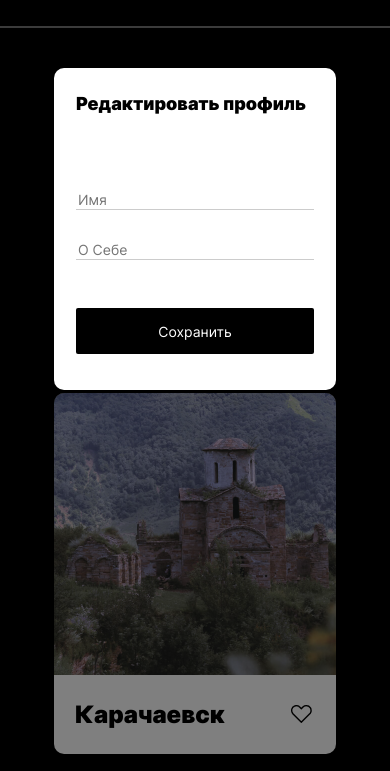
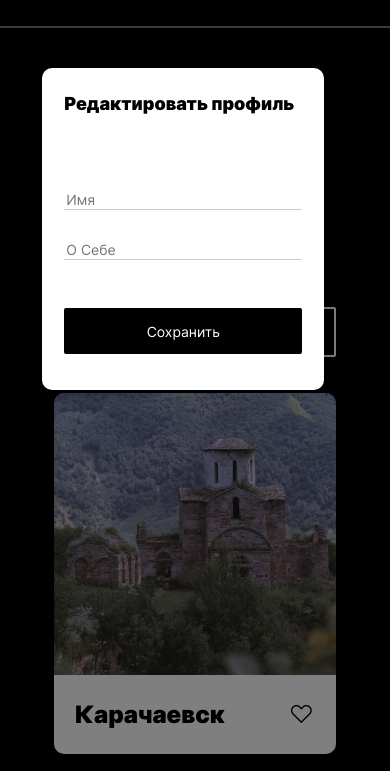
Before and after one commit to evvlboro/mesto, a plain HTML site: page index.html in a window 390 px wide. Shown: the part 56-827 px from the top of the page. Drawn offline with Linux system fonts and the light colour scheme.

Commit message:
feat: правки для popup

```diff
--- a/blocks/popup/popup.css
+++ b/blocks/popup/popup.css
@@ -1,6 +1,7 @@
 .popup {
-  width: 100vw;/*почему-то при значении 100vh появляется горизонтальный скролл box-sizing: border-box; не помогает*/
-  height: 100vh;
+  width: 96vw;/*почему-то при значении 100vh появляется горизонтальный скролл box-sizing: border-box; не помогает*/
+  /*height: 100vh;*/
+  height: 1068px;
   background-color: rgba(0,0,0,0.5);
   position: absolute;
   top: 0;
@@ -10,8 +11,22 @@
   margin-top: 155px;
 }
 
+@media (max-width: 1024px) {
+  .popup {
+    height: 1448px;
+  }
+}
+
+@media (max-width: 600px) {
+  .popup {
+    height: 2610px;
+  }
+}
+
 @media (max-width: 520px) {
   .popup {
+    height: 2784px;
+    width: 94vw;
     margin-top: 84px;
   }
 }
```
